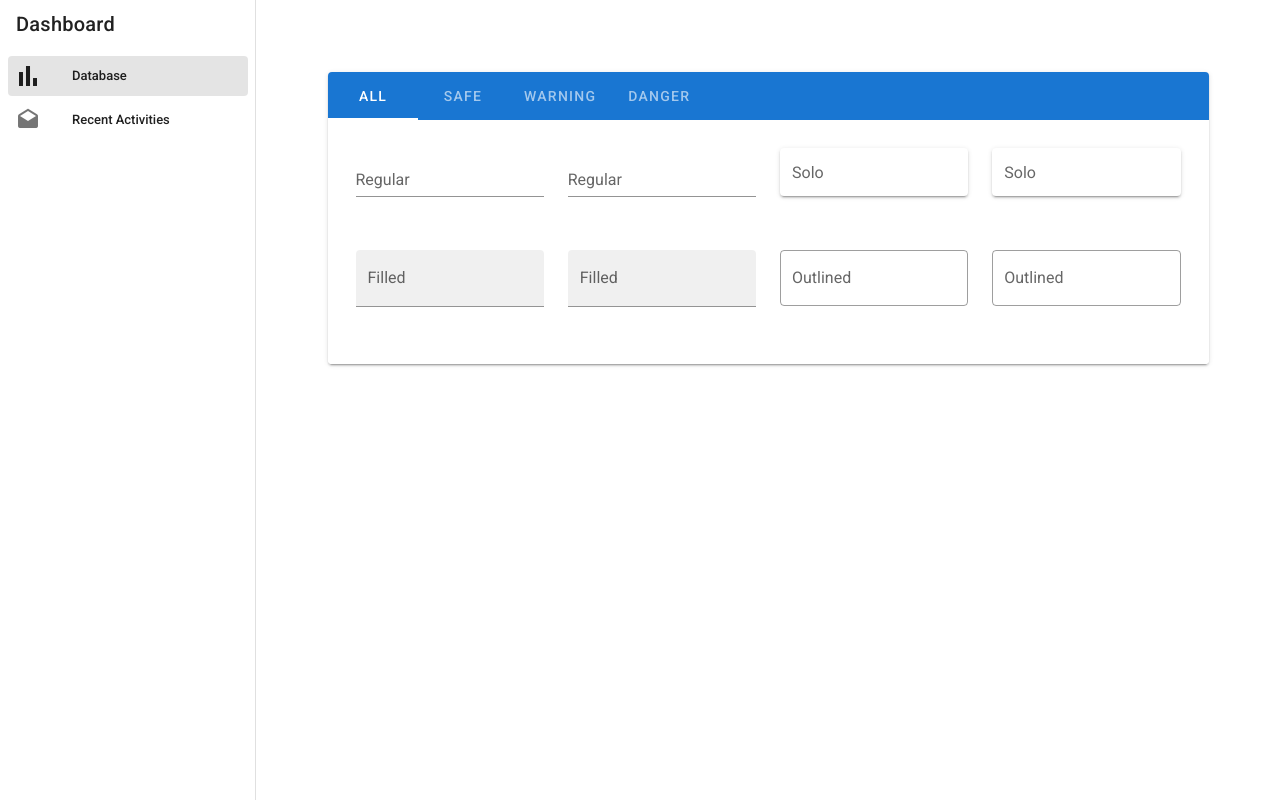
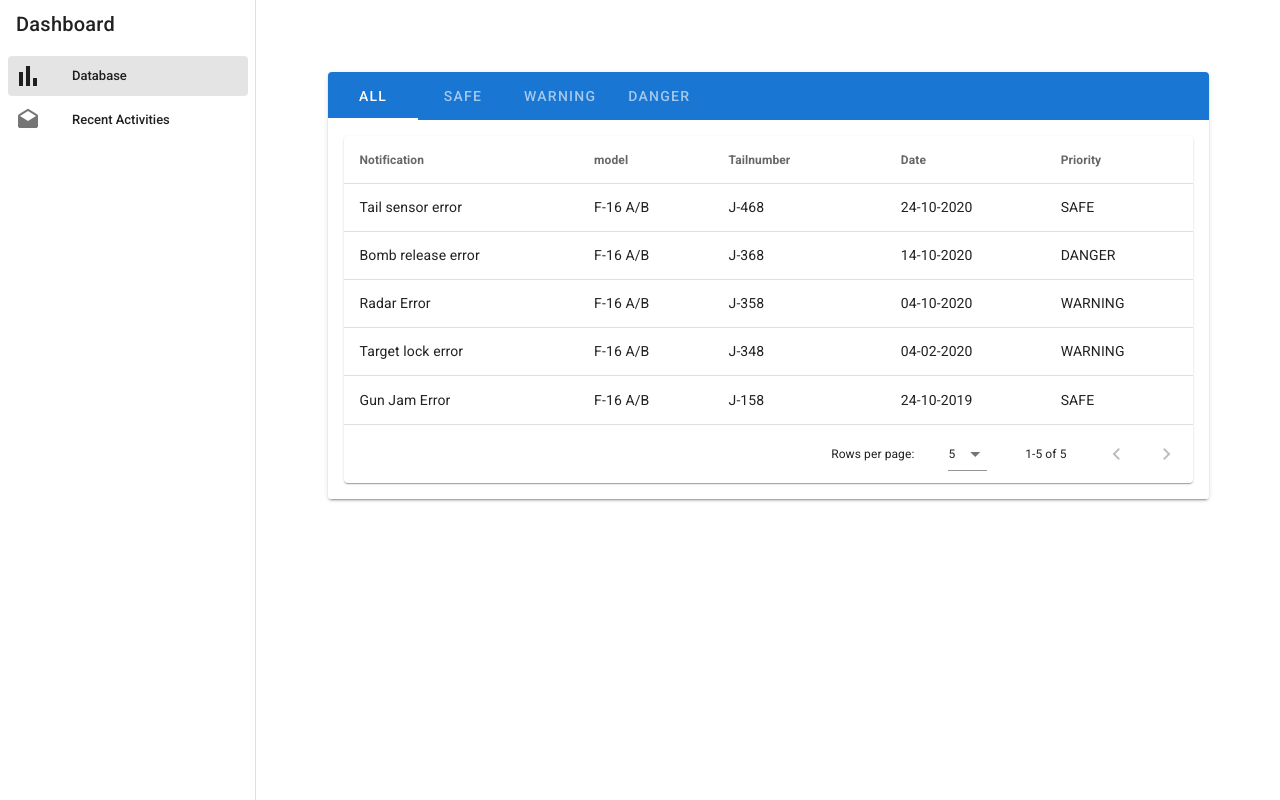
Before and after one commit to Dutchbet/nlr-webapp, a Vue app: page /#/ in a window 1280 px wide. Built offline with nearby package versions, Linux system fonts and the light colour scheme.

Commit message:
Activities page filter

```diff
--- a/src/components/database-all.vue
+++ b/src/components/database-all.vue
@@ -1,107 +1,28 @@
 <template>
-  <v-form>
-    <v-container>
-      <v-row>
-        <v-col
-          cols="12"
-          sm="6"
-          md="3"
-        >
-          <v-text-field
-            label="Regular"
-          ></v-text-field>
-        </v-col>
+  <v-data-table
+    :headers="headers"
+    :items="planedata"
+    :items-per-page="25"
+    class="elevation-1"
 
-        <v-col
-          cols="12"
-          sm="6"
-          md="3"
-        >
-          <v-text-field
-            label="Regular"
-            placeholder="Placeholder"
-          ></v-text-field>
-        </v-col>
-
-        <v-col
-          cols="12"
-          sm="6"
-          md="3"
-        >
-          <v-text-field
-            label="Solo"
-            solo
-          ></v-text-field>
-        </v-col>
-
-        <v-col
-          cols="12"
-          sm="6"
-          md="3"
-        >
-          <v-text-field
-            label="Solo"
-            placeholder="Placeholder"
-            solo
-          ></v-text-field>
-        </v-col>
-
-        <v-col
-          cols="12"
-          sm="6"
-          md="3"
-        >
-          <v-text-field
-            label="Filled"
-            filled
-          ></v-text-field>
-        </v-col>
-
-        <v-col
-          cols="12"
-          sm="6"
-          md="3"
-        >
-          <v-text-field
-            label="Filled"
-            placeholder="Placeholder"
-            filled
-          ></v-text-field>
-        </v-col>
-
-        <v-col
-          cols="12"
-          sm="6"
-          md="3"
-        >
-          <v-text-field
-            label="Outlined"
-            outlined
-          ></v-text-field>
-        </v-col>
-
-        <v-col
-          cols="12"
-          sm="6"
-          md="3"
-        >
-          <v-text-field
-            label="Outlined"
-            placeholder="Placeholder"
-            outlined
-          ></v-text-field>
-        </v-col>
-      </v-row>
-    </v-container>
-  </v-form>
+  ></v-data-table>
 </template>
 
 <script>
-export default {
+  export default {
+    props:{
+      headers:{
+        type:Array
+      },
+      planedata:{
+        type:Array
+      }
+    },
+    data () {
 
-}
+      return {
+
+      }
+    },
+  }
 </script>
-
-<style>
-
-</style>
--- a/src/components/database-danger.vue
+++ b/src/components/database-danger.vue
@@ -1,13 +1,37 @@
 <template>
+  <v-data-table
+    :headers="headers"
+    :items="planes"
+    :items-per-page="25"
+    class="elevation-1"
 
+  ></v-data-table>
 </template>
 
 <script>
-export default {
+  export default {
+    props:{
+      headers:{
+        type:Array
+      },
+      planedata:{
+        type:Array
+      }
+    },
+    data () {
 
-}
+      return {
+        planes:[]
+
+      }
+    },
+    created:function(){
+      this.filterplanes()
+    },
+    methods:{
+      filterplanes(){
+        this.planes=this.planedata.filter(plane=>plane.priority=="DANGER")
+      }
+    }
+  }
 </script>
-
-<style>
-
-</style>
--- a/src/components/database-safe.vue
+++ b/src/components/database-safe.vue
@@ -1,13 +1,37 @@
 <template>
-<v-badge></v-badge>
+  <v-data-table
+    :headers="headers"
+    :items="planes"
+    :items-per-page="25"
+    class="elevation-1"
+
+  ></v-data-table>
 </template>
 
 <script>
-export default {
+  export default {
+    props:{
+      headers:{
+        type:Array
+      },
+      planedata:{
+        type:Array
+      }
+    },
+    data () {
 
-}
+      return {
+        planes:[]
+
+      }
+    },
+    created:function(){
+      this.filterplanes()
+    },
+    methods:{
+      filterplanes(){
+        this.planes=this.planedata.filter(plane=>plane.priority=="SAFE")
+      }
+    }
+  }
 </script>
-
-<style>
-
-</style>
--- a/src/components/database-warning.vue
+++ b/src/components/database-warning.vue
@@ -0,0 +1,37 @@
+<template>
+  <v-data-table
+    :headers="headers"
+    :items="planes"
+    :items-per-page="25"
+    class="elevation-1"
+
+  ></v-data-table>
+</template>
+
+<script>
+  export default {
+    props:{
+      headers:{
+        type:Array
+      },
+      planedata:{
+        type:Array
+      }
+    },
+    data () {
+
+      return {
+        planes:[]
+
+      }
+    },
+    created:function(){
+      this.filterplanes()
+    },
+    methods:{
+      filterplanes(){
+        this.planes=this.planedata.filter(plane=>plane.priority=="WARNING")
+      }
+    }
+  }
+</script>
--- a/src/views/Home.vue
+++ b/src/views/Home.vue
@@ -10,7 +10,7 @@
         <v-tab-item v-for="item in items" :key="item.tab">
           <v-card flat>
             <v-card-text>
-              <component v-bind:is="item.content"></component>
+              <component v-bind:is="item.content" :headers="headers" :planedata="Planes" :to="item.to" link></component>
             </v-card-text>
           </v-card>
         </v-tab-item>
@@ -20,27 +20,78 @@
 </template>
 
 <script>
-import all from '@/components/database-all';
-import safe from '@/components/database-safe';
-import warning from '@/components/database-warning';
-import danger from '@/components/database-danger';
+import all from "@/components/database-all";
+import safe from "@/components/database-safe";
+import warning from "@/components/database-warning";
+import danger from "@/components/database-danger";
 export default {
   components: {
     all,
     safe,
     warning,
-    danger
+    danger,
   },
   data() {
     return {
+      headers: [
+        {
+          text: "Notification",
+          align: "start",
+          sortable: false,
+          value: "header",
+        },
+        { text: "model", value: "model", sortable: false },
+        { text: "Tailnumber", value: "tailnumber" },
+        { text: "Date", value: "date" },
+        { text: "Priority", value: "priority", sortable: false },
+      ],
+      Planes: [
+        {
+          header: "Tail sensor error",
+          model: "F-16 A/B",
+          tailnumber: "J-468",
+          date: "24-10-2020",
+          priority: "SAFE",
+          to: '/activities',
+        },
+        {
+          header: "Bomb release error",
+          model: "F-16 A/B",
+          tailnumber: "J-368",
+          date: "14-10-2020",
+          priority: "DANGER",
+        },
+        {
+          header: " Radar Error",
+          model: "F-16 A/B",
+          tailnumber: "J-358",
+          date: "04-10-2020",
+          priority: "WARNING",
+        },
+                {
+          header: "Target lock error",
+          model: "F-16 A/B",
+          tailnumber: "J-348",
+          date: "04-02-2020",
+          priority: "WARNING",
+        },
+                {
+          header: "Gun Jam Error",
+          model: "F-16 A/B",
+          tailnumber: "J-158",
+          date: "24-10-2019",
+          priority: "SAFE",
+        },
+      ],
+
       tab: null,
       items: [
-        { tab: 'All', content: 'all' },
-        { tab: 'Safe', content: 'safe' },
-        { tab: 'Warning', content: 'warning' },
-        { tab: 'Danger', content: 'danger' }
-      ]
+        { tab: "All", content: "all" },
+        { tab: "Safe", content: "safe" },
+        { tab: "Warning", content: "warning" },
+        { tab: "Danger", content: "danger" },
+      ],
     };
-  }
+  },
 };
 </script>
```
Also changed, not shown: 1 other file (tests, documents, lock files or other folders).
